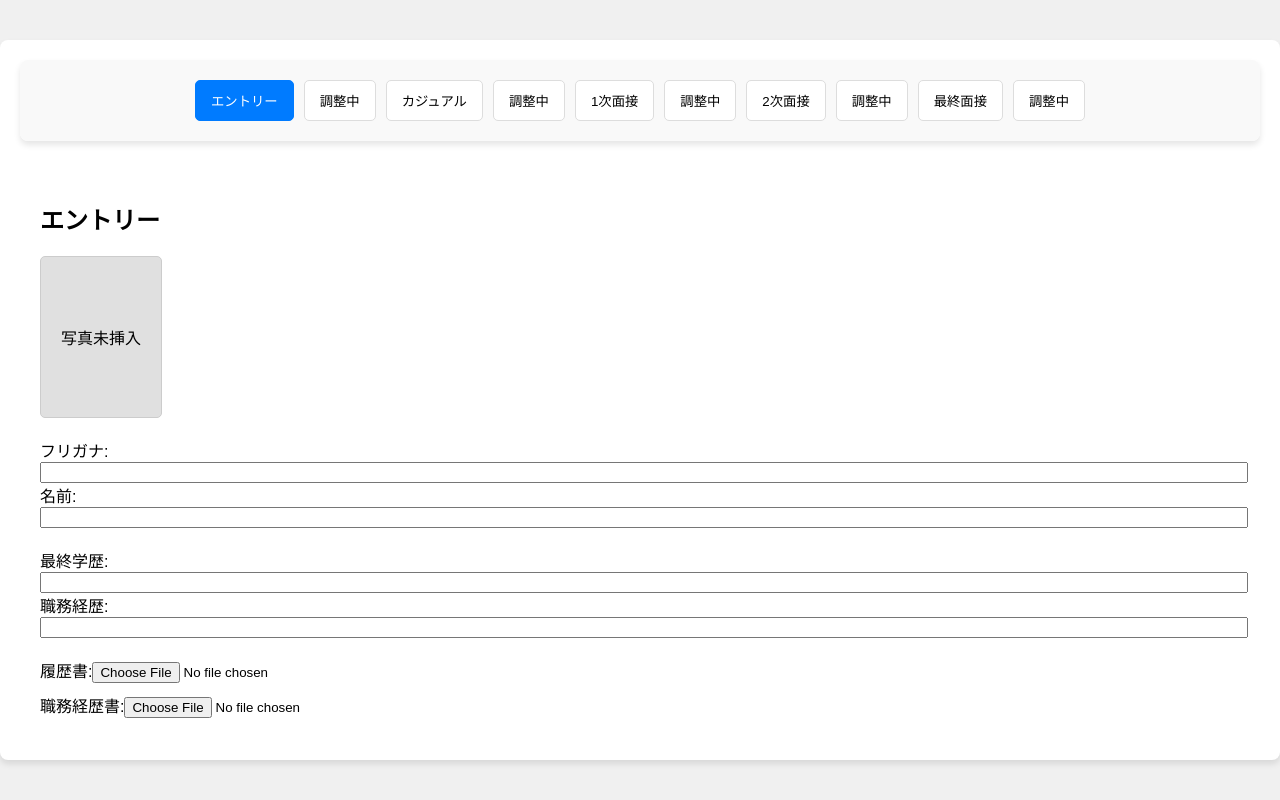
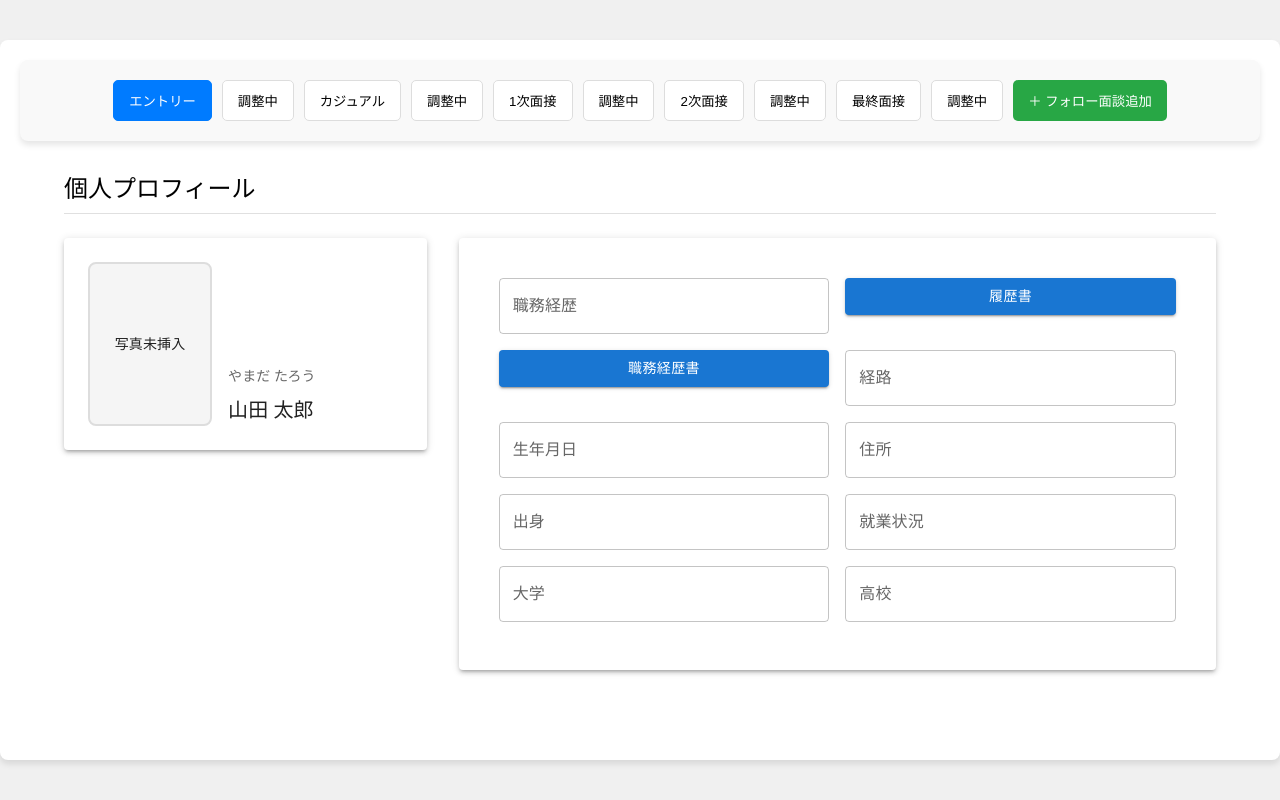
Before and after one commit to fuukanoo/SRM_prod, a React (Create React App) app in the folder SRM_client/: page / in a window 1280 px wide. Built offline with nearby package versions, Linux system fonts and the light colour scheme.

Commit message:
エントリー画面にMUIを適用

```diff
--- a/SRM_client/package.json
+++ b/SRM_client/package.json
@@ -17,6 +17,10 @@
   "author": "Your Name",
   "license": "ISC",
   "dependencies": {
+    "@emotion/react": "^11.14.0",
+    "@emotion/styled": "^11.14.0",
+    "@mui/icons-material": "^6.4.2",
+    "@mui/material": "^6.4.2",
     "axios": "^1.2.0",
     "nth-check": "^2.1.1",
     "postcss": "^8.5.1",
--- a/SRM_client/src/components/ProfileScreen.jsx
+++ b/SRM_client/src/components/ProfileScreen.jsx
@@ -1,7 +1,8 @@
 import React, { useRef } from "react";
+import { TextField, Button, Card, CardContent, Typography, Box, Grid, Container, Divider } from "@mui/material";
 
 function ProfileScreen({ profileData, setProfileData }) {
-  const fileInputRef = useRef(null); // ファイル入力フィールドの参照を作成
+  const fileInputRef = useRef(null);
 
   const handleInputChange = (e) => {
     const { name, value } = e.target;
@@ -13,114 +14,167 @@ function ProfileScreen({ profileData, setProfileData }) {
     setProfileData((prev) => ({ ...prev, [name]: files[0] }));
   };
 
-  const photoPreviewUrl = profileData.photo
-    ? URL.createObjectURL(profileData.photo)
-    : null;
+  const photoPreviewUrl = profileData.photo ? URL.createObjectURL(profileData.photo) : null;
 
   return (
-    <div className="container">
-      <h2>エントリー</h2>
-      <div style={{ display: "flex", alignItems: "center", marginBottom: "20px" }}>
-        {/* 写真アップロードとプレビュー */}
-        <div
-          style={{
-            width: "120px", // 横幅
-            height: "160px", // 縦幅 (4:3比率)
-            backgroundColor: "#e0e0e0",
-            borderRadius: "5px",
+    <Container maxWidth="lg" sx={{ mt: 4, mb: 4 }}>
+      <Typography variant="h5" gutterBottom>
+        個人プロフィール
+      </Typography>
+      <Divider sx={{ mb: 3 }} />
+      <Grid container spacing={4}>
+        {/* 左側セクション */}
+        <Grid item xs={12} md={4}>
+          <Card sx={{ p: 3, boxShadow: 3 }}>
+            <Box
+              sx={{
+                display: "flex",
+                alignItems: "flex-end",
+                gap: 2
+              }}
+            >
+              <Box
+                sx={{
+                  width: 120,
+                  height: 160,
+                  backgroundColor: "#f5f5f5",
+                  borderRadius: "8px",
                   display: "flex",
                   justifyContent: "center",
                   alignItems: "center",
                   backgroundImage: photoPreviewUrl ? `url(${photoPreviewUrl})` : "none",
-            backgroundSize: "cover", // 枠いっぱいに画像を表示
+                  backgroundSize: "cover",
                   backgroundPosition: "center",
-            border: "1px solid #ccc",
-            marginRight: "20px",
-            cursor: "pointer", // マウスカーソルを変更
+                  border: "2px solid #ddd",
+                  cursor: "pointer",
                 }}
-          onClick={() => fileInputRef.current.click()} // 四角形をクリックするとファイル選択
+                onClick={() => fileInputRef.current.click()}
               >
-          {!photoPreviewUrl && <p>写真未挿入</p>}
-        </div>
-        {/* 隠されたファイル入力フィールド */}
+                {!photoPreviewUrl && <Typography variant="body2">写真未挿入</Typography>}
+              </Box>
+              <Box>
+                <Typography variant="body2" color="text.secondary">
+                  {profileData.furigana || "やまだ たろう"}
+                </Typography>
+                <Typography variant="h6" sx={{ mt: 1 }}>
+                  {profileData.name || "山田 太郎"}
+                </Typography>
+              </Box>
+            </Box>
             <input
               type="file"
               name="photo"
               accept="image/*"
-          ref={fileInputRef} // 隠されたファイル入力を参照
+              ref={fileInputRef}
               style={{ display: "none" }}
               onChange={handleFileUpload}
             />
-      </div>
+          </Card>
+        </Grid>
 
-      {/* フリガナと名前入力 */}
-      <div style={{ marginBottom: "20px" }}>
-        <div>
-          <label>フリガナ:</label>
-          <input
-            type="text"
-            name="furigana"
-            value={profileData.furigana || ""}
-            onChange={handleInputChange}
-            style={{ width: "100%" }}
-          />
-        </div>
-        <div>
-          <label>名前:</label>
-          <input
-            type="text"
-            name="name"
-            value={profileData.name || ""}
-            onChange={handleInputChange}
-            style={{ width: "100%" }}
-          />
-        </div>
-      </div>
-
-      {/* 最終学歴と職務経歴 */}
-      <div style={{ marginBottom: "20px" }}>
-        <div>
-          <label>最終学歴:</label>
-          <input
-            type="text"
-            name="education"
-            value={profileData.education || ""}
-            onChange={handleInputChange}
-            style={{ width: "100%" }}
-          />
-        </div>
-        <div>
-          <label>職務経歴:</label>
-          <input
-            type="text"
+        {/* 右側セクション */}
+        <Grid item xs={12} md={8}>
+          <Card sx={{ p: 3, boxShadow: 3 }}>
+            <CardContent>
+              <Grid container spacing={2}>
+                <Grid item xs={12} sm={6}>
+                  <TextField
+                    fullWidth
+                    label="職務経歴"
                     name="career"
                     value={profileData.career || ""}
                     onChange={handleInputChange}
-            style={{ width: "100%" }}
+                    variant="outlined"
                   />
-        </div>
-      </div>
-
-      {/* 履歴書と職務経歴書のアップロード */}
-      <div>
-        <div style={{ marginBottom: "10px" }}>
-          <label>履歴書:</label>
-          <input
-            type="file"
-            name="resume"
-            onChange={handleFileUpload}
+                </Grid>
+                <Grid item xs={12} sm={6}>
+                  <Button variant="contained" component="label" fullWidth>
+                    履歴書
+                    <input type="file" name="resume" hidden onChange={handleFileUpload} />
+                  </Button>
+                </Grid>
+                <Grid item xs={12} sm={6}>
+                  <Button variant="contained" component="label" fullWidth>
+                    職務経歴書
+                    <input type="file" name="careerSheet" hidden onChange={handleFileUpload} />
+                  </Button>
+                </Grid>
+                <Grid item xs={12} sm={6}>
+                  <TextField
+                    fullWidth
+                    label="経路"
+                    name="route"
+                    value={profileData.route || ""}
+                    onChange={handleInputChange}
+                    variant="outlined"
                   />
-        </div>
-        <div>
-          <label>職務経歴書:</label>
-          <input
-            type="file"
-            name="careerSheet"
-            onChange={handleFileUpload}
+                </Grid>
+                <Grid item xs={12} sm={6}>
+                  <TextField
+                    fullWidth
+                    label="生年月日"
+                    name="birthdate"
+                    value={profileData.birthdate || ""}
+                    onChange={handleInputChange}
+                    variant="outlined"
                   />
-        </div>
-      </div>
-    </div>
+                </Grid>
+                <Grid item xs={12} sm={6}>
+                  <TextField
+                    fullWidth
+                    label="住所"
+                    name="address"
+                    value={profileData.address || ""}
+                    onChange={handleInputChange}
+                    variant="outlined"
+                  />
+                </Grid>
+                <Grid item xs={12} sm={6}>
+                  <TextField
+                    fullWidth
+                    label="出身"
+                    name="origin"
+                    value={profileData.origin || ""}
+                    onChange={handleInputChange}
+                    variant="outlined"
+                  />
+                </Grid>
+                <Grid item xs={12} sm={6}>
+                  <TextField
+                    fullWidth
+                    label="就業状況"
+                    name="employmentStatus"
+                    value={profileData.employmentStatus || ""}
+                    onChange={handleInputChange}
+                    variant="outlined"
+                  />
+                </Grid>
+                <Grid item xs={12} sm={6}>
+                  <TextField
+                    fullWidth
+                    label="大学"
+                    name="university"
+                    value={profileData.university || ""}
+                    onChange={handleInputChange}
+                    variant="outlined"
+                  />
+                </Grid>
+                <Grid item xs={12} sm={6}>
+                  <TextField
+                    fullWidth
+                    label="高校"
+                    name="highSchool"
+                    value={profileData.highSchool || ""}
+                    onChange={handleInputChange}
+                    variant="outlined"
+                  />
+                </Grid>
+              </Grid>
+            </CardContent>
+          </Card>
+        </Grid>
+      </Grid>
+    </Container>
   );
 }
 
--- a/SRM_client/src/components/StepNavigator.jsx
+++ b/SRM_client/src/components/StepNavigator.jsx
@@ -14,10 +14,10 @@ function StepNavigator({ steps, currentStep, setCurrentStep, onAddStep }) {
             {step}
           </button>
         ))}
+        <button className="add-button" onClick={onAddStep}>
+        ＋ フォロー面談追加
+        </button>
       </div>
-      <button className="add-button" onClick={onAddStep}>
-        ＋ フォロー面談追加
-      </button>
     </div>
   );
 }
```
Also changed, not shown: 1 other file (tests, documents, lock files or other folders). Lines whose indentation alone changed are shown as unchanged.
